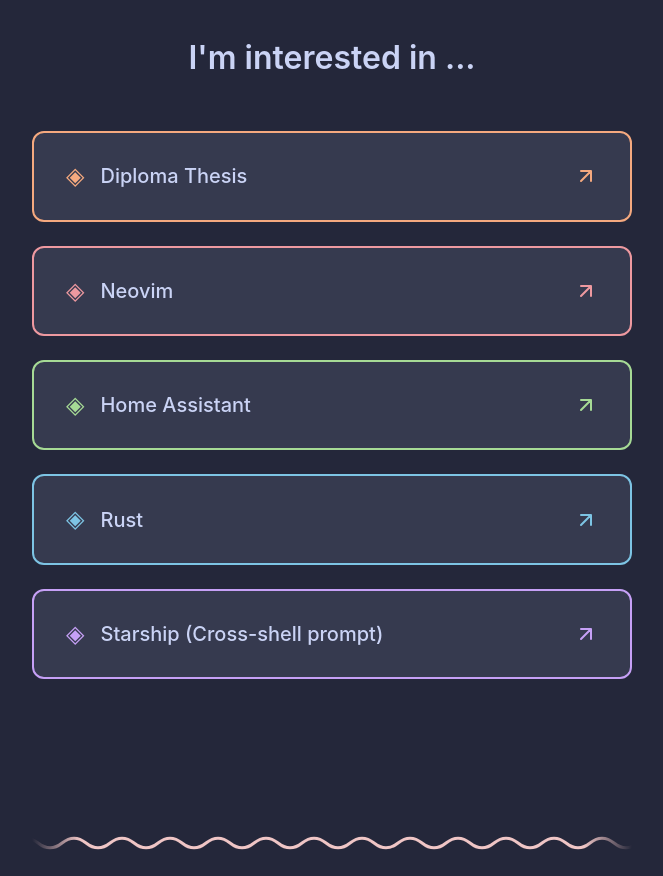
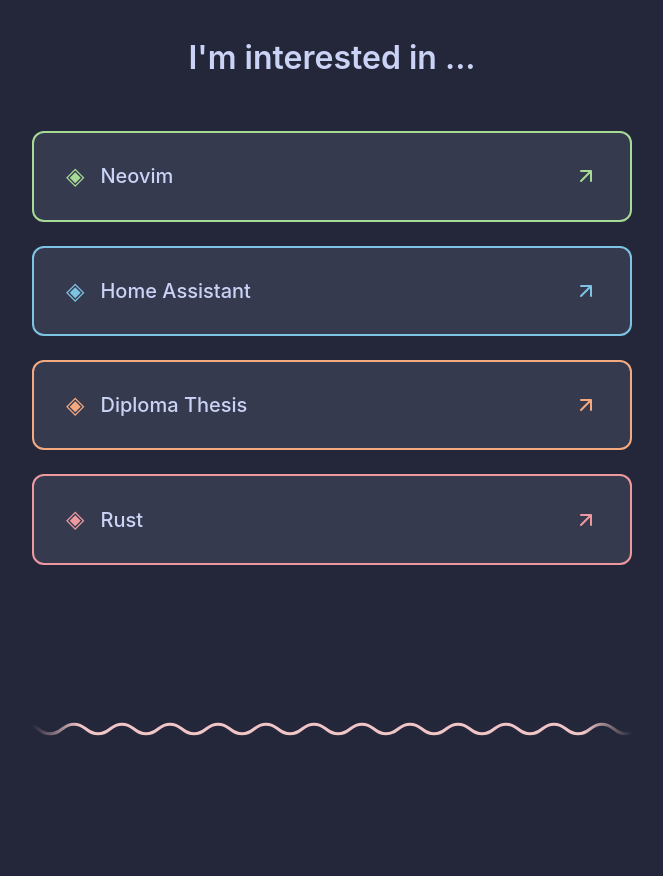
Before and after one commit to trueberryless/clemens.steinanet.at, an Astro site: page / in a window 1280 px wide. Shown: the part 560-1436 px from the top of the page, without its empty margins (308-971 px from the left). Built offline with nearby package versions, Linux system fonts and the light colour scheme; Astro itself is replaced by a stand-in of ours.

Commit message:
fix: sort and filter quality projects

```diff
--- a/src/components/Projects.astro
+++ b/src/components/Projects.astro
@@ -1,30 +1,25 @@
 ---
 // TODO: List some projects
 const projects = [
+  {
+    name: "Neovim",
+    url: "https://github.com/neovim/neovim",
+    color: "var(--ctp-green)",
+  },
+  {
+    name: "Home Assistant",
+    url: "https://www.home-assistant.io/",
+    color: "var(--ctp-sapphire)",
+  },
   {
     name: "Diploma Thesis",
     url: "/thesis.pdf",
     color: "var(--ctp-peach)",
   },
   {
-    name: "Neovim",
-    url: "https://github.com/neovim/neovim",
-    color: "var(--ctp-maroon)",
-  },
-  {
-    name: "Home Assistant",
-    url: "https://www.home-assistant.io/",
-    color: "var(--ctp-green)",
-  },
-  {
     name: "Rust",
     url: "https://rust-lang.org/",
-    color: "var(--ctp-sapphire)",
-  },
-  {
-    name: "Starship (Cross-shell prompt)",
-    url: "https://starship.rs/",
-    color: "var(--ctp-mauve)",
+    color: "var(--ctp-maroon)",
   },
 ];
 ---
```
